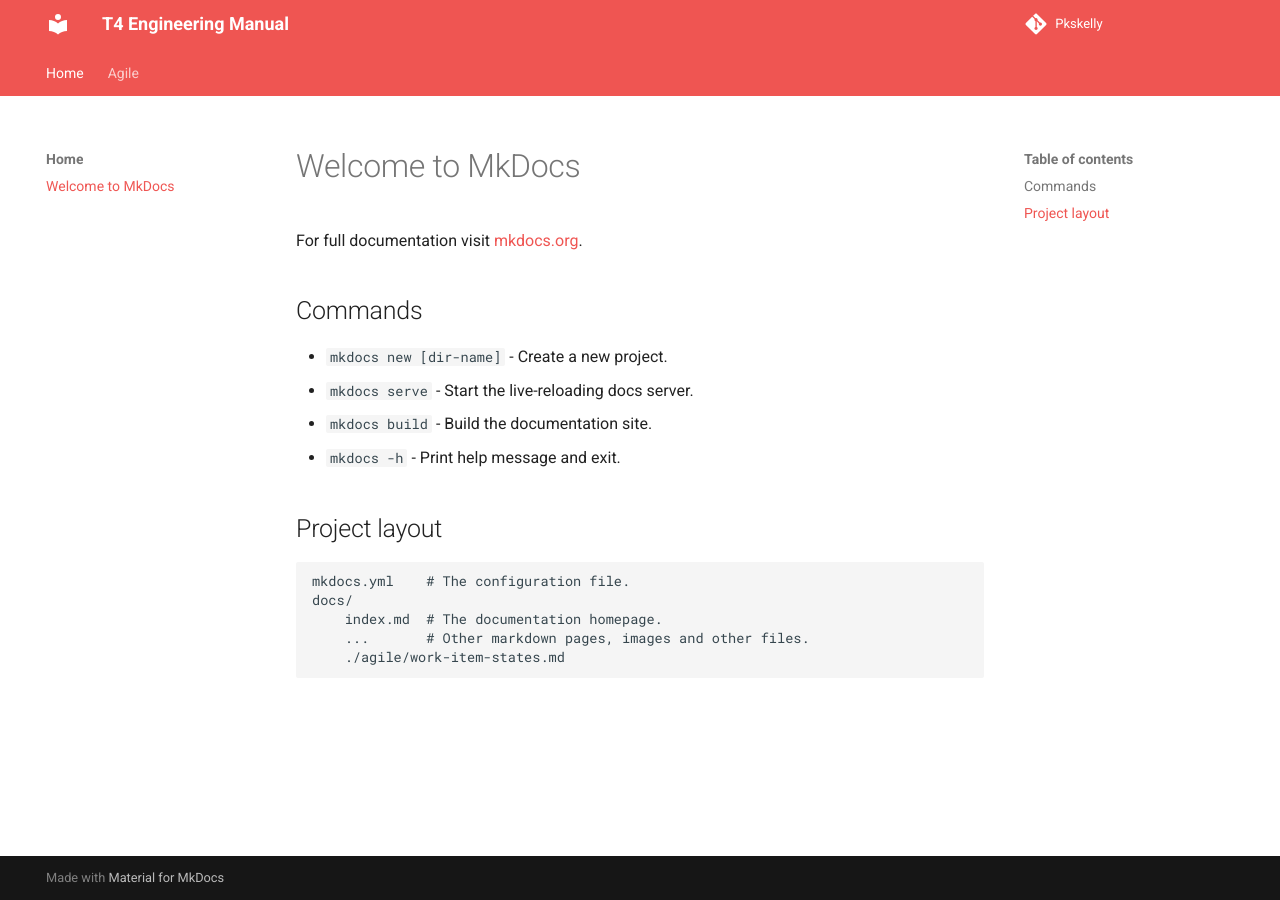
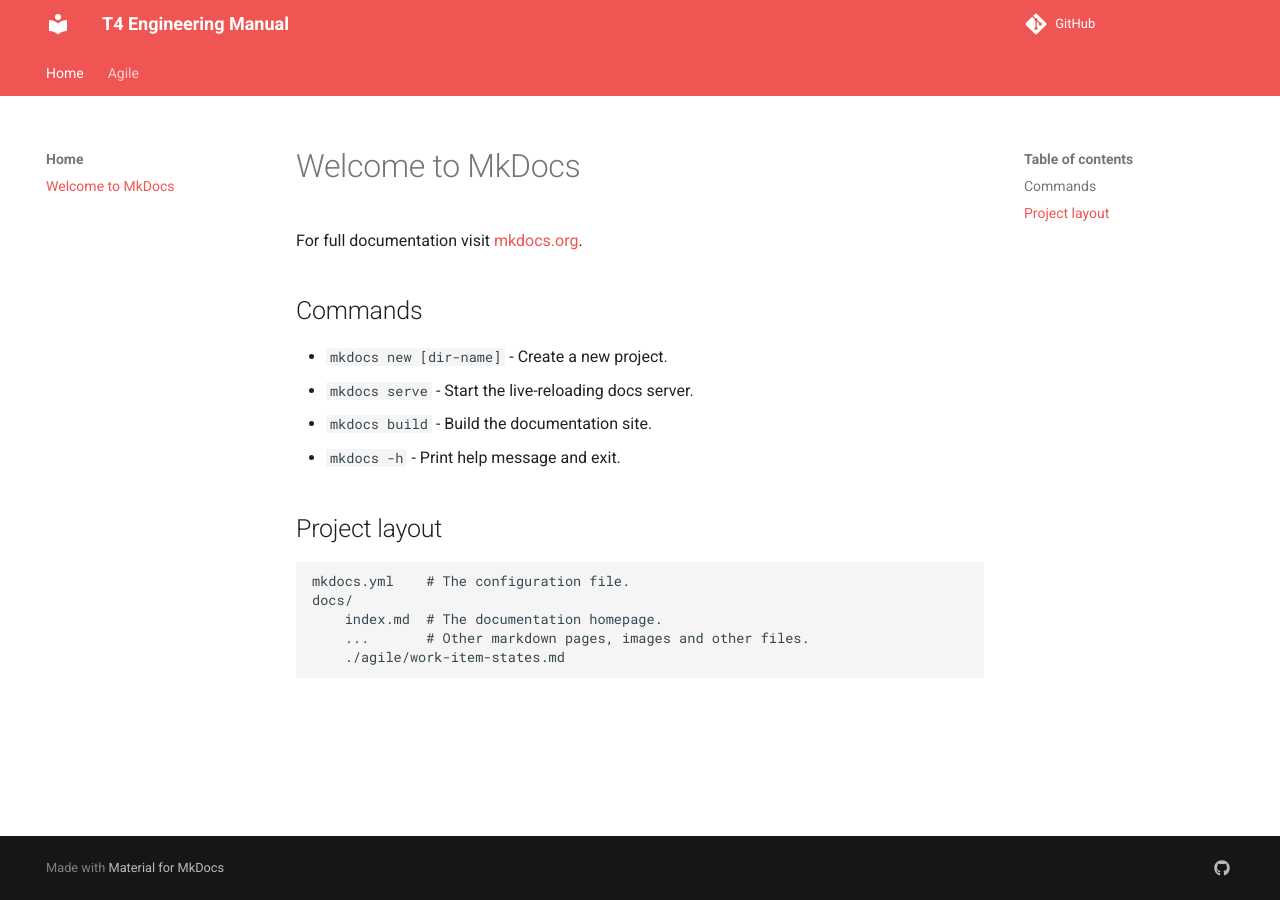
Before and after one commit to pkskelly/mkdocs-sample, an MkDocs documentation site: the page built from docs/index.md, in a window 1280 px wide. Built offline with MkDocs 1.6.1 and Material for MkDocs 9.7.7, drawn with Linux system fonts in a browser that asks for light colours; comment, search, counter and statistics services are not loaded.

Commit message:
Updated mkdocs yml for github link

```diff
--- a/mkdocs.yml
+++ b/mkdocs.yml
@@ -3,8 +3,6 @@
 
 site_description: Transport4 Engineering Manual
 site_author: Pete Skelly
-
-repo_url: https://pkskelly.github.io/mkdocs-sample
 
 nav:
   - Home:
@@ -30,3 +28,10 @@
       verbose: true
       media_type: print
       combined: true
+
+extra:
+    social:
+        - icon: fontawesome/brands/github
+          link: 'https://github.com/pkskelly/mkdocs-sample'
+
+repo_url: http://github.com/pkskelly/mkdocs-sample
```
